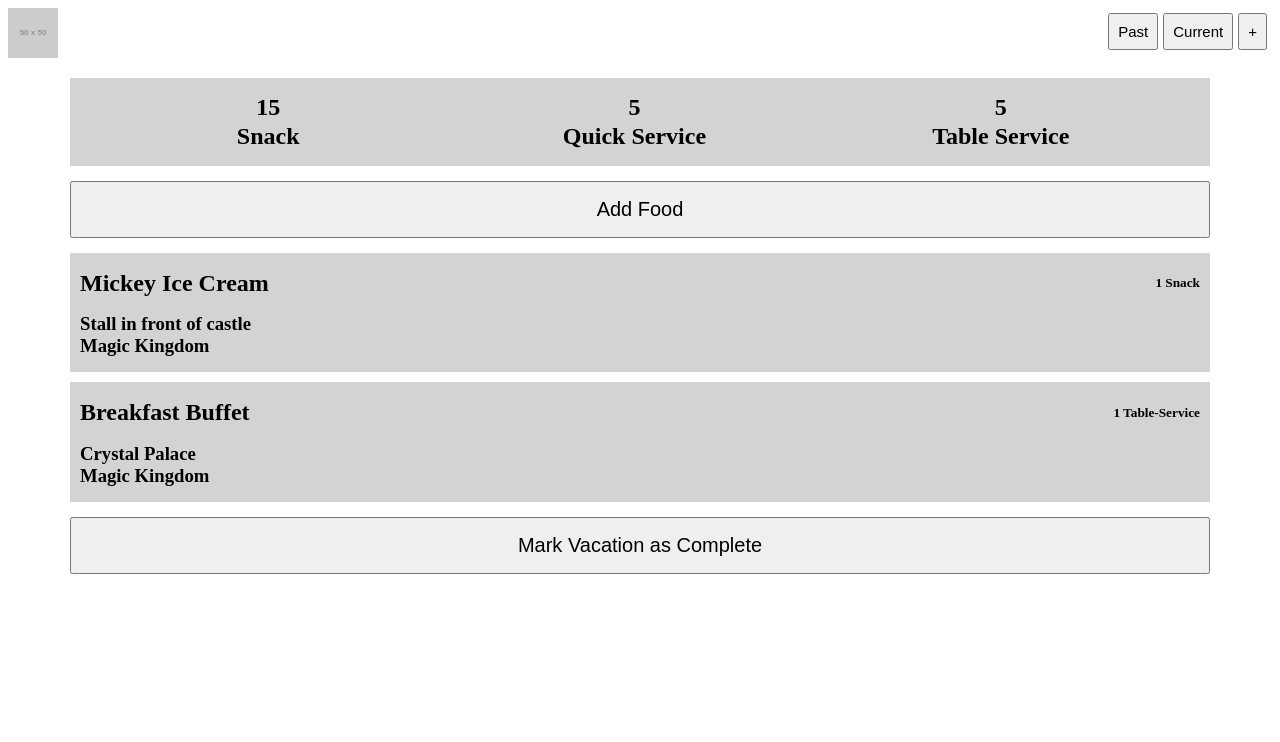
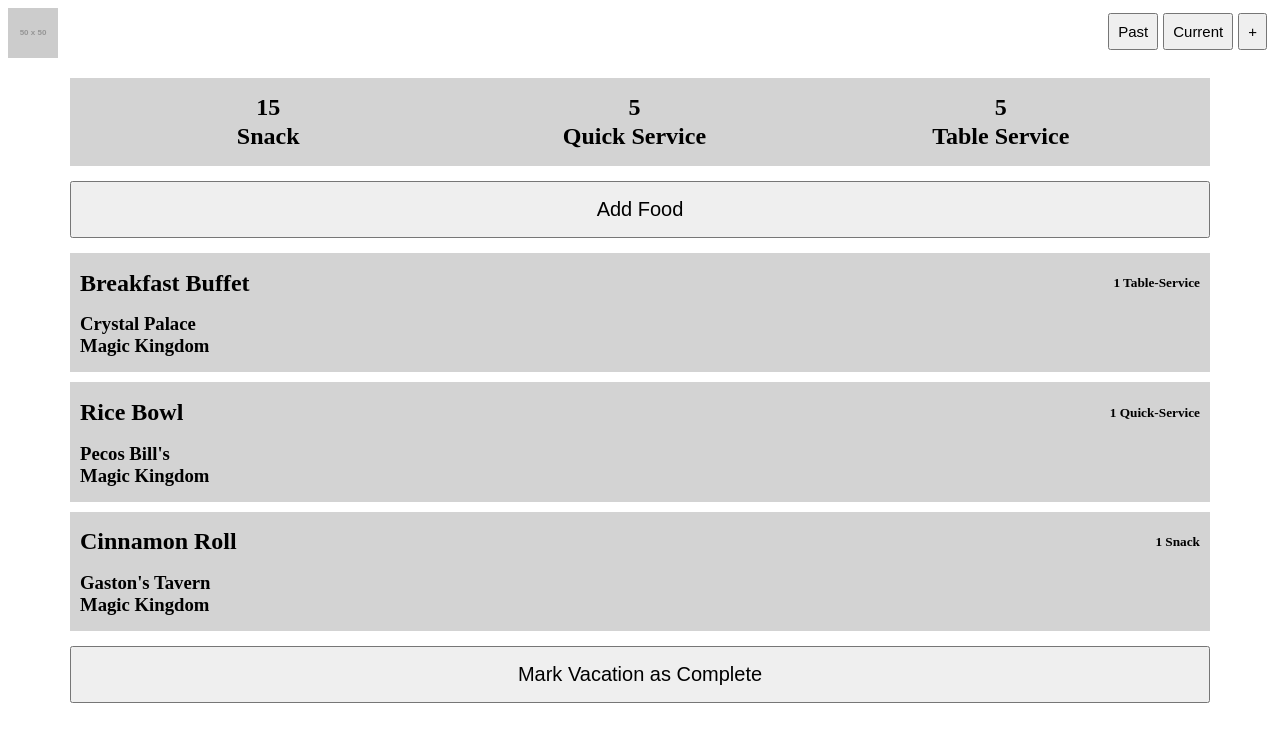
Before and after one commit to christinakerr/disney-dining-tracker, a React (Create React App) app in the folder client/: page / in a window 1280 px wide. Shown: the top 742 px of the page. Built offline with nearby package versions, Linux system fonts and the light colour scheme.

Commit message:
Home page generates list of foods for the current vacation

```diff
--- a/client/src/pages/Home.js
+++ b/client/src/pages/Home.js
@@ -11,15 +11,18 @@
 function Home() {
 
     const [tempState] = useState(userData);
-    let currentVacation = false;
+    let hasCurrentVacation = false;
+    const previous = tempState.filter(vacation => !vacation.current)
+    const current = tempState.filter(vacation => vacation.current);
+    console.log(current);
 
-    if (tempState.filter(vacation => vacation.current)){
-        currentVacation = true;
+    if (current.length === 1){
+        hasCurrentVacation = true;
     }
 
-    const previous = tempState.filter(vacation => !vacation.current)
 
-    if (!currentVacation) {
+
+    if (!hasCurrentVacation) {
         return (
             <div>
                 <Button big heading>Add Disney World Vacation</Button>
@@ -37,8 +40,13 @@
             <div>
                 <CreditsRemaining />
                 <Button big>Add Food</Button>
-                <FoodItem name="Mickey Ice Cream" credit="1 Snack" location="Stall in front of castle" park="Magic Kingdom" />
-                <FoodItem name="Breakfast Buffet" credit="1 Table-Service" location="Crystal Palace" park="Magic Kingdom" />
+
+                {
+                    current[0].food.map(item => {
+                        return <FoodItem name={item.food} credit={item.credit} location={item.restaurant} park={item.park} />
+                    })
+                }
+
                 <Button big>Mark Vacation as Complete</Button>
             </div>
         );
@@ -61,7 +69,7 @@
                 restaurant: "Crystal Palace",
                 food: "Breakfast Buffet",
                 drink: "Orange Juice",
-                credit: "table-service",
+                credit: "1 Table-Service",
                 date: 20200321,
             },
             {
@@ -71,7 +79,7 @@
                 food: "Rice Bowl",
                 drink: "Lemonade",
                 dessert: "Brownie",
-                credit: "quick-service",
+                credit: "1 Quick-Service",
                 date: 20200322,
             },
             {
@@ -79,7 +87,7 @@
                 park: "Magic Kingdom",
                 restaurant: "Gaston's Tavern",
                 food: "Cinnamon Roll",
-                credit: "snack",
+                credit: "1 Snack",
                 date: 202003221,
             }
         ]
@@ -96,7 +104,7 @@
                 restaurant: "Crystal Palace",
                 food: "Breakfast Buffet",
                 drink: "Orange Juice",
-                credit: "table-service",
+                credit: "1 Table-Service",
                 date: 20200321,
             },
             {
@@ -106,7 +114,7 @@
                 food: "Rice Bowl",
                 drink: "Lemonade",
                 dessert: "Brownie",
-                credit: "quick-service",
+                credit: "1 Quick-Service",
                 date: 20200322,
             },
             {
@@ -114,7 +122,7 @@
                 park: "Magic Kingdom",
                 restaurant: "Gaston's Tavern",
                 food: "Cinnamon Roll",
-                credit: "snack",
+                credit: "1 Snack",
                 date: 202003221,
             }
         ]
@@ -131,7 +139,7 @@
                 restaurant: "Crystal Palace",
                 food: "Breakfast Buffet",
                 drink: "Orange Juice",
-                credit: "table-service",
+                credit: "1 Table-Service",
                 date: 20200321,
             },
             {
@@ -141,7 +149,7 @@
                 food: "Rice Bowl",
                 drink: "Lemonade",
                 dessert: "Brownie",
-                credit: "quick-service",
+                credit: "1 Quick-Service",
                 date: 20200322,
             },
             {
@@ -149,7 +157,7 @@
                 park: "Magic Kingdom",
                 restaurant: "Gaston's Tavern",
                 food: "Cinnamon Roll",
-                credit: "snack",
+                credit: "1 Snack",
                 date: 202003221,
             }
         ]
```
